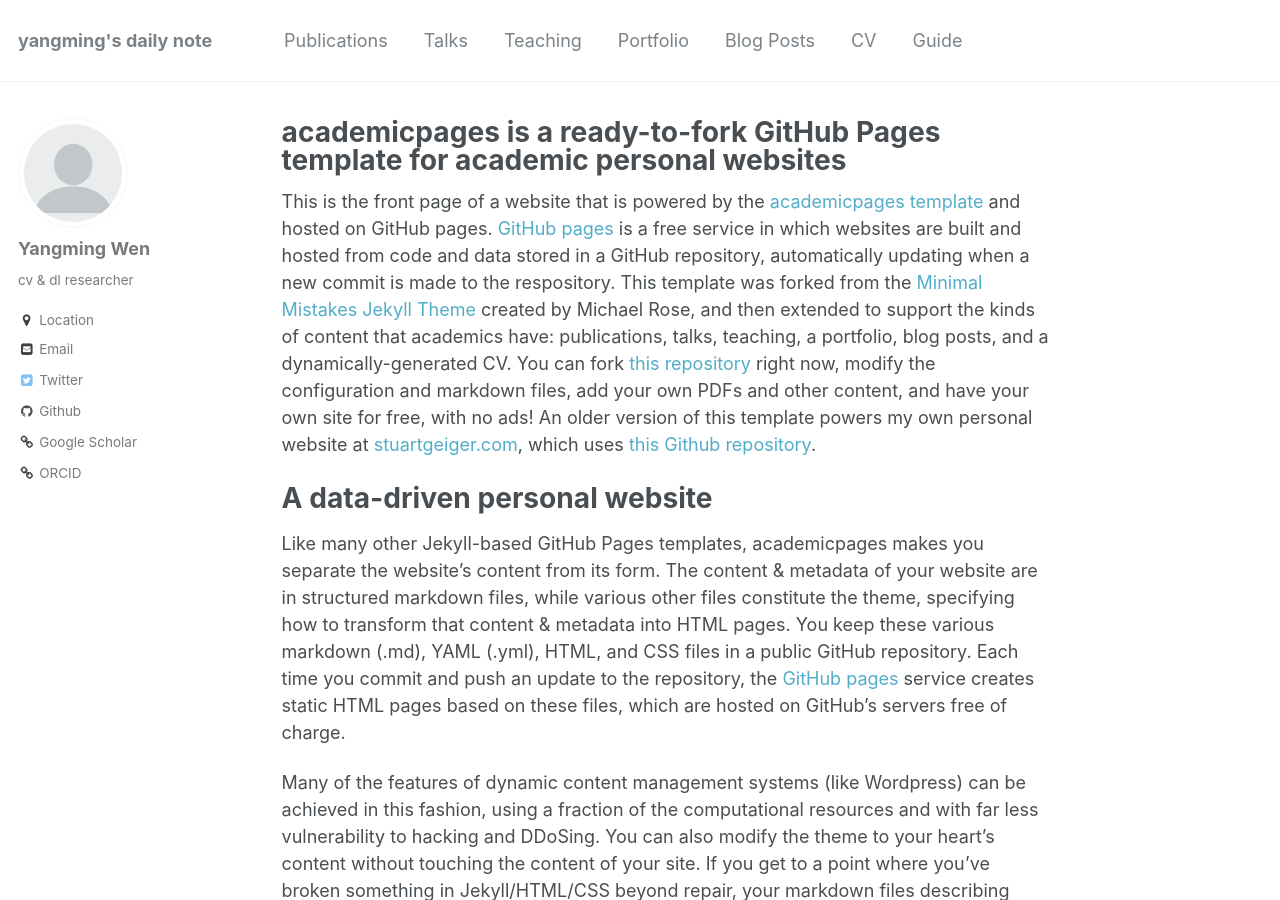
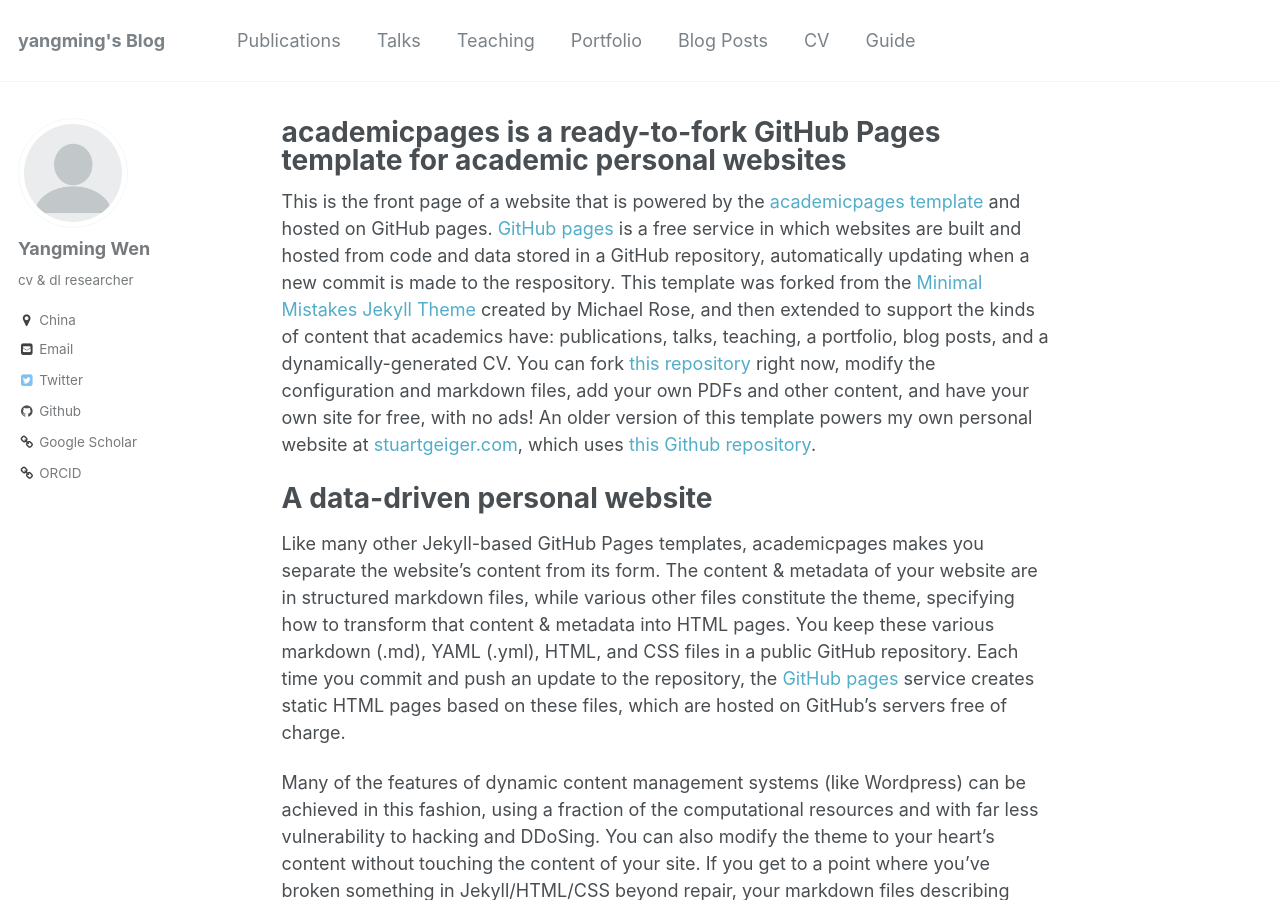
Before and after one commit to alanyannick/alanyannick.github.io_jeklly, a Jekyll site: the page built from _pages/about.md, in a window 1280 px wide and 900 px high. Built offline with Jekyll 4.4.1, drawn with Linux system fonts in a browser that asks for light colours.

Commit message:
[Revised] Revised the titile

```diff
--- a/_config.yml
+++ b/_config.yml
@@ -7,7 +7,7 @@
 
 # Site Settings
 locale                   : "en-US"
-title                    : "yangming's daily note"
+title                    : "yangming's Blog"
 title_separator          : "-"
 name                     : &name "Yangming Wen"
 description              : &description "Research orientation:Computer vision& Deep Learning"
@@ -80,7 +80,7 @@ author:
   name             : "Yangming Wen"
   avatar           : "profile.png"
   bio              : "cv & dl researcher"
-  location         : "Location"
+  location         : "China"
   employer         :
   googlescholar    : "http://yourfullgooglescholarurl.com"
   email            : "yummyym35@gmail.com"
@@ -91,7 +91,7 @@ author:
   flickr           :
   facebook         :
   foursquare       :
-  github           : "https://github.com/alanyannick/"
+  github           : "alanyannick"
   google_plus      :
   keybase          :
   instagram        :
```
